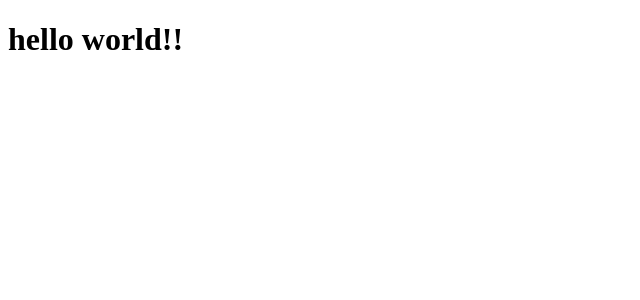
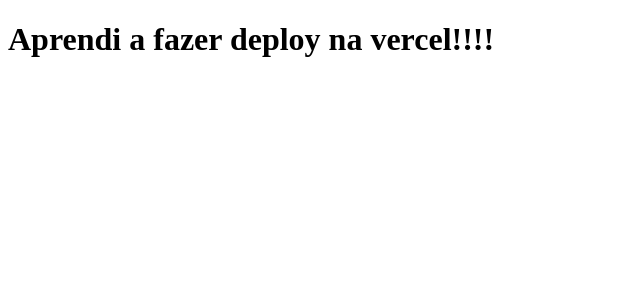
Before and after one commit to Leo-Rodrigs-A/clone-tabnews, a Next.js app: page / in a window 1280 px wide. Shown: the top 300 px of the page, without its empty margins (0-640 px from the left). Built offline with nearby package versions, Linux system fonts and the light colour scheme.

Commit message:
modifica a frase retornada

```diff
--- a/pages/index.js
+++ b/pages/index.js
@@ -1,6 +1,6 @@
 function home(){
 
-    return <h1>hello world!!</h1>
+    return <h1>Aprendi a fazer deploy na vercel!!!!</h1>
 
 }
 
```
